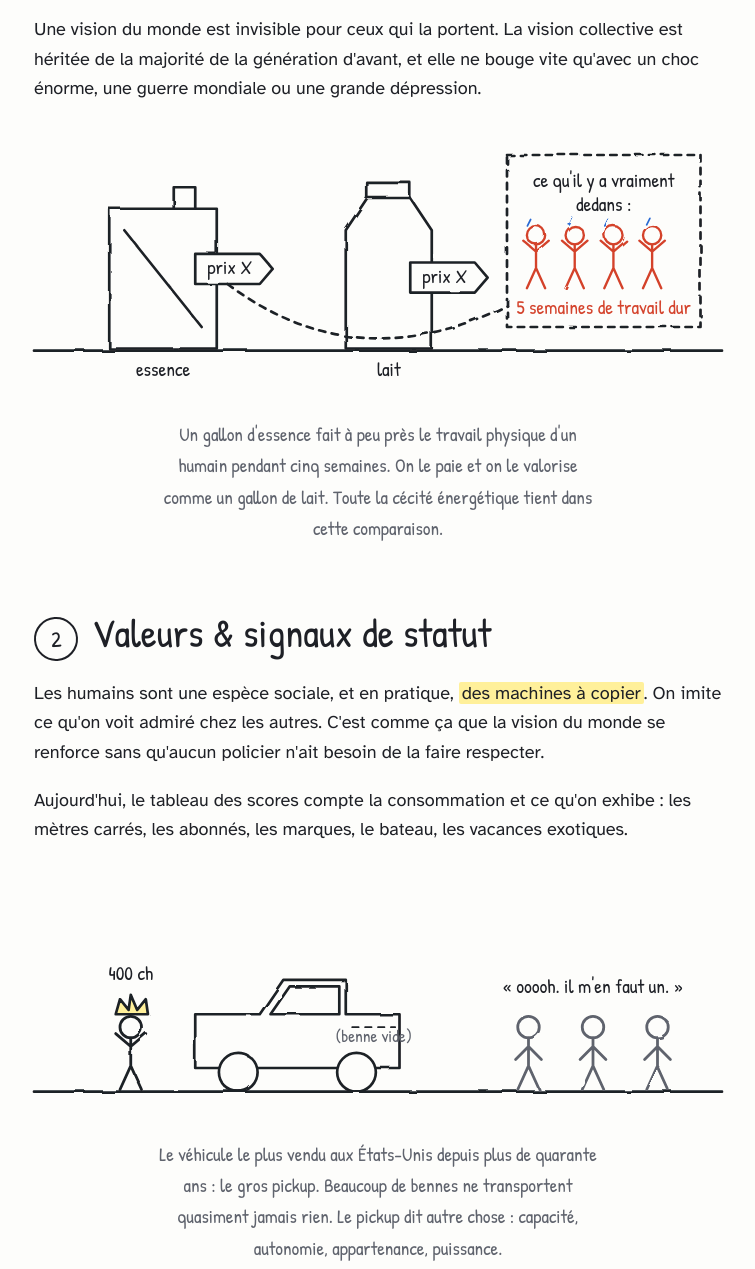
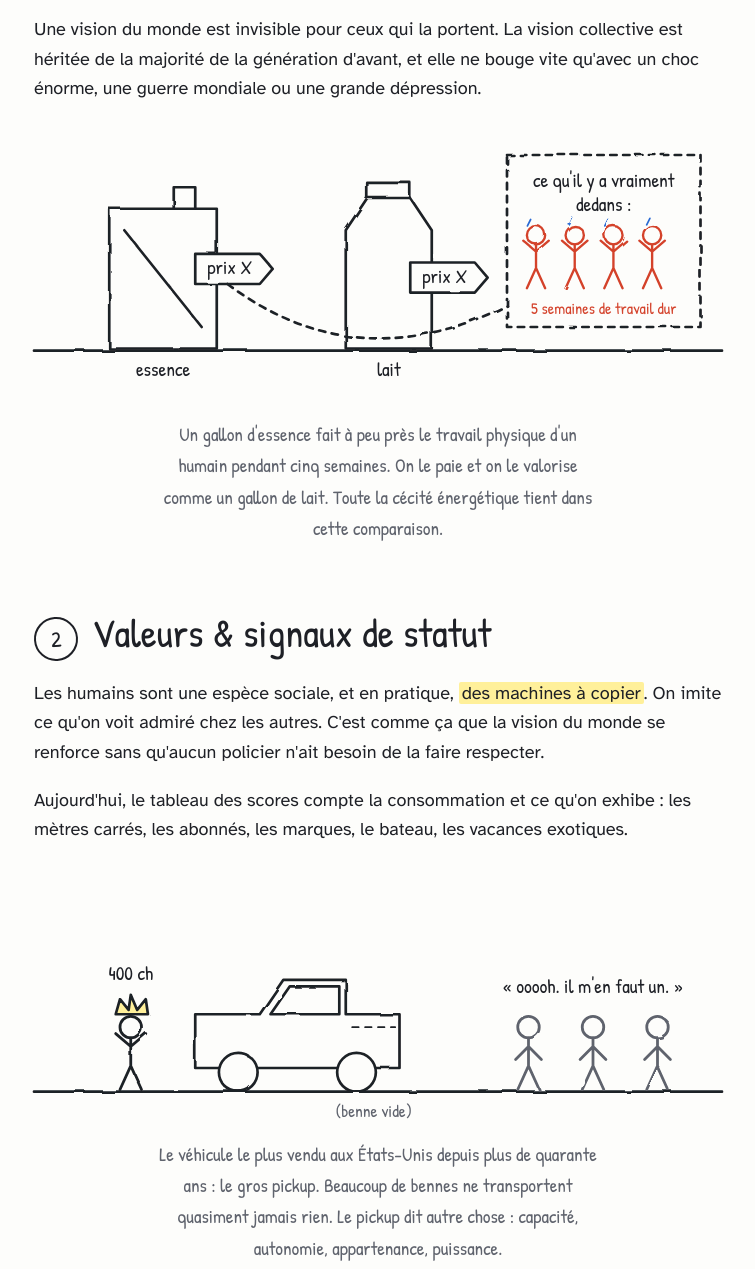
Before and after one commit to pypinho/blog, a plain HTML site: page echelle-nate/index.html in a window 1280 px wide. Shown: the part 2108-3377 px from the top of the page, without its empty margins (262-1017 px from the left). Drawn offline with Linux system fonts and the light colour scheme.

Commit message:
Article Nate : etiquettes de dessins qui se chevauchaient

```diff
--- a/echelle-nate/index.html
+++ b/echelle-nate/index.html
@@ -225,7 +225,7 @@ hr{border:0;border-top:2px dashed var(--rule);margin:56px 0 0}
     <text class="t" x="382" y="159" text-anchor="middle">prix X</text>
     <text class="t" x="530" y="70" text-anchor="middle">ce qu'il y a vraiment</text>
     <text class="t" x="530" y="92" text-anchor="middle">dedans :</text>
-    <text class="t tr" x="530" y="188" text-anchor="middle">5 semaines de travail dur</text>
+    <text class="t tr" x="530" y="188" text-anchor="middle" style="font-size:15px">5 semaines de travail dur</text>
   </svg>
   <figcaption>Un gallon d'essence fait à peu près le travail physique d'un humain pendant cinq semaines. On le paie et on le valorise comme un gallon de lait. Toute la cécité énergétique tient dans cette comparaison.</figcaption>
 </figure>
@@ -253,7 +253,7 @@ hr{border:0;border-top:2px dashed var(--rule);margin:56px 0 0}
       <use href="#guy" class="guy-m" x="500" y="150" width="40" height="72"/>
       <use href="#guy" class="guy-m" x="560" y="150" width="40" height="72"/>
     </g>
-    <text class="tm" x="316" y="176" text-anchor="middle">(benne vide)</text>
+    <text class="tm" x="316" y="246" text-anchor="middle">(benne vide)</text>
     <text class="t" x="520" y="130" text-anchor="middle">« ooooh. il m'en faut un. »</text>
     <text class="t" x="90" y="118" text-anchor="middle">400 ch</text>
   </svg>
@@ -290,7 +290,7 @@ Les pieds bandés en Chine : une pratique millénaire, effondrée en une trentai
     <text class="t" x="96" y="230" text-anchor="middle">à l'urne</text>
     <text class="t" x="320" y="230" text-anchor="middle">au bureau de l'État</text>
     <text class="t" x="548" y="230" text-anchor="middle">à la caisse</text>
-    <text class="t tr" x="320" y="60" text-anchor="middle">la même créature</text>
+    <text class="t tr" x="320" y="38" text-anchor="middle">la même créature</text>
   </svg>
   <figcaption>Personne ne se fait pousser une auréole en entrant dans un bureau public.</figcaption>
 </figure>
```
